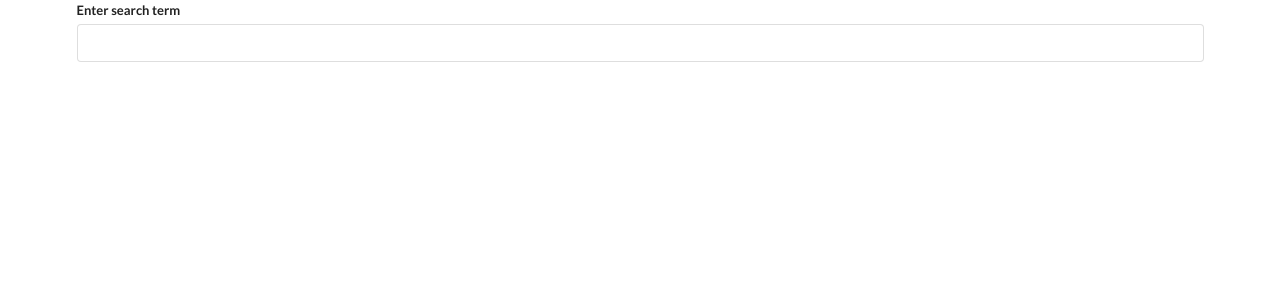
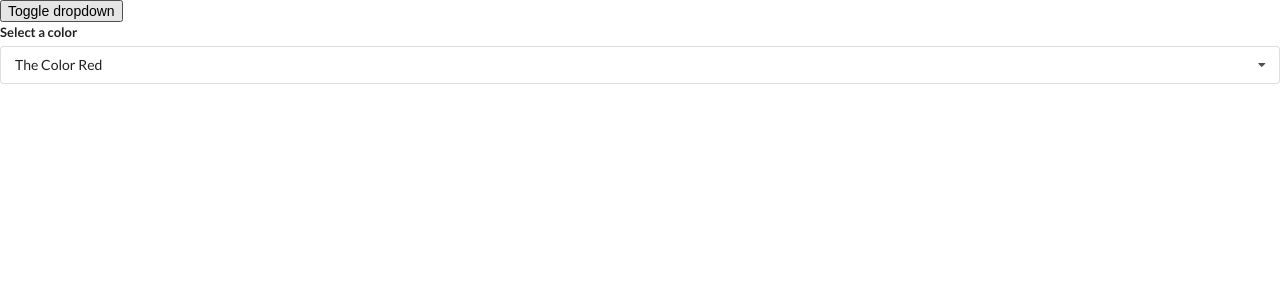
Before and after one commit to elichkaa/LearningReact, a React (Create React App) app in the folder widgets/: page / in a window 1280 px wide. Shown: the top 300 px of the page. Built offline with nearby package versions, Linux system fonts and the light colour scheme.

Commit message:
dropdown

```diff
--- a/widgets/src/components/App.js
+++ b/widgets/src/components/App.js
@@ -1,7 +1,8 @@
-import React from "react";
+import React, { useState } from "react";
 import Accordion from "./Accordion";
 import Counter from "./Counter";
 import Search from "./Search";
+import Dropdown from "./Dropdown";
 
 const query =
 	"http://en.wikipedia.org/w/api.php?action=query&list=search&format=json&srsearch=programming";
@@ -21,11 +22,40 @@
 	},
 ];
 
+const options = [
+	{
+		label: "The Color Red",
+		value: "red",
+	},
+	{
+		label: "The Color Green",
+		value: "green",
+	},
+	{
+		label: "The Color Blue",
+		value: "blue",
+	},
+];
+
 const App = () => {
+	const [selected, setSelected] = useState(options[0]);
+	const [showDropdown, setShowDropdown] = useState(true);
+
 	return (
 		<div>
-			<Search />
-			{/* <Accordion items={items} />
+			<button onClick={() => setShowDropdown(!showDropdown)}>
+				Toggle dropdown
+			</button>
+			{showDropdown ? (
+				<Dropdown
+					selected={selected}
+					onSelectedChange={setSelected}
+					options={options}
+				/>
+			) : null}
+
+			{/* <Search />
+			<Accordion items={items} />
 			<Counter /> */}
 		</div>
 	);
--- /dev/null
+++ b/widgets/src/components/Dropdown.js
@@ -0,0 +1,61 @@
+import React, { useState, useEffect, useRef } from "react";
+
+const Dropdown = ({ options, selected, onSelectedChange }) => {
+	const [open, setOpen] = useState(false);
+	const ref = useRef();
+
+	useEffect(() => {
+		const onBodyClick = (event) => {
+			if (ref.current.contains(event.target)) {
+				return;
+			}
+			setOpen(false);
+		};
+		document.body.addEventListener("click", onBodyClick, { capture: true });
+
+		//cleanup function
+		return () => {
+			document.body.removeEventListener("click", onBodyClick, {
+				capture: false,
+			});
+		};
+	}, []);
+
+	const renderedOptions = options.map((option) => {
+		if (option.value === selected.value) {
+			return null;
+		}
+
+		return (
+			<div
+				key={option.value}
+				className="item"
+				onClick={() => onSelectedChange(option)}
+			>
+				{option.label}
+			</div>
+		);
+	});
+
+	return (
+		<div ref={ref} className="ui form">
+			<div className="field">
+				<label className="label">Select a color</label>
+				<div
+					onClick={() => setOpen(!open)}
+					className={`ui selection dropdown ${
+						open ? "visible active" : ""
+					}`}
+				>
+					<i className="dropdown icon"></i>
+					<div className="text">{selected.label}</div>
+					<div className={`menu ${open ? "visible transition" : ""}`}>
+						{renderedOptions}
+					</div>
+				</div>
+			</div>
+		</div>
+	);
+};
+
+export default Dropdown;
```
